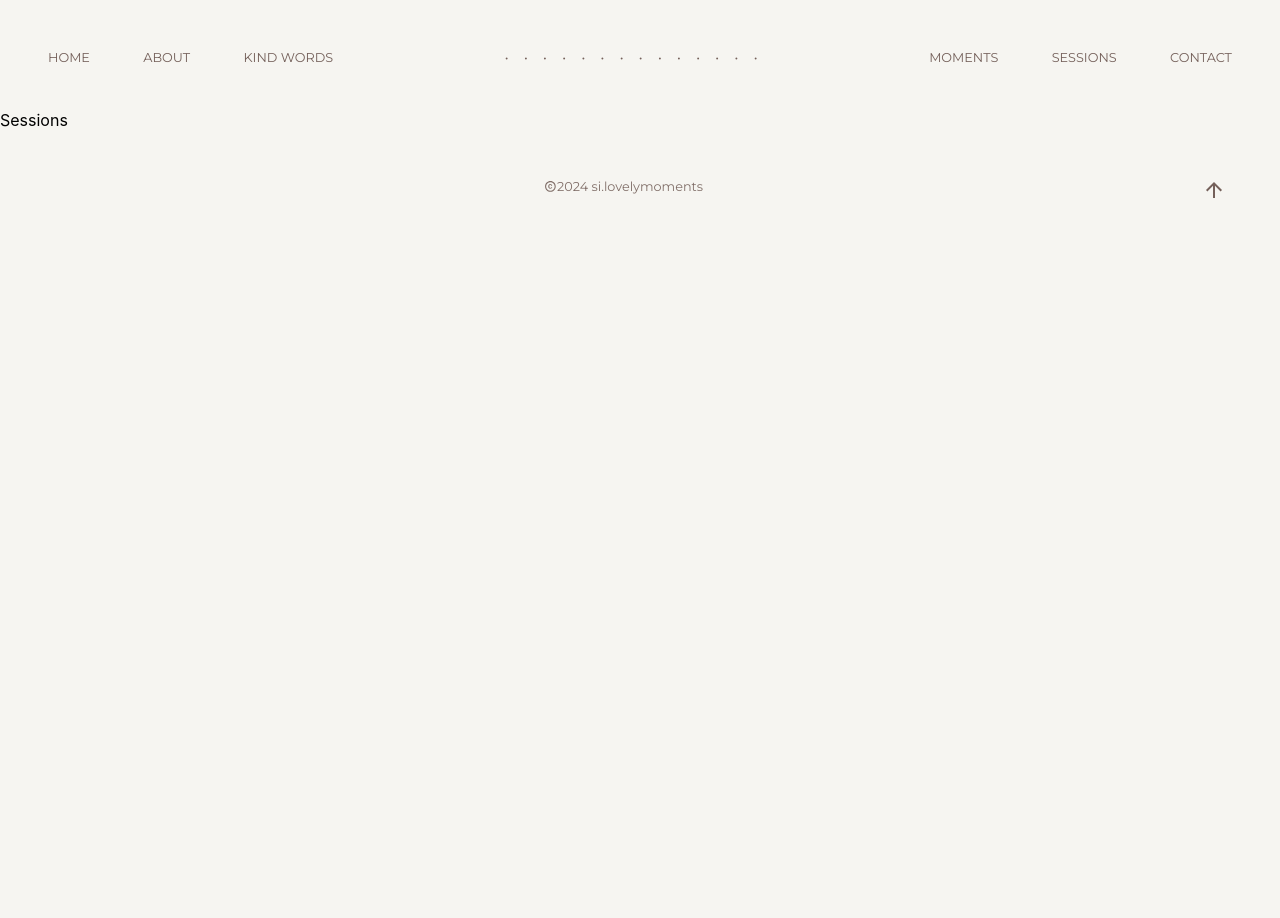
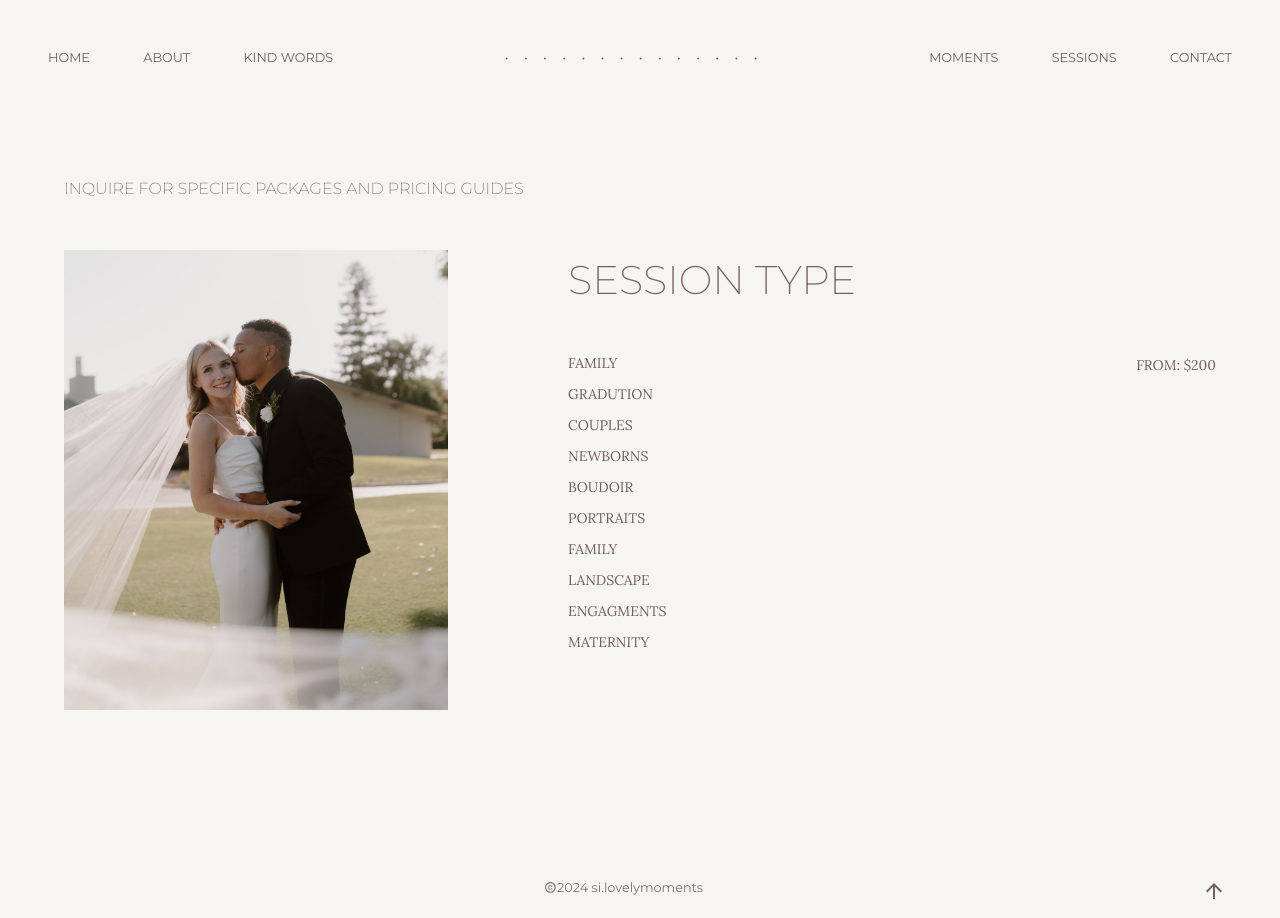
Before and after one commit to jsshigham/silovelymoments, a React (Vite) app: page /sessions in a window 1280 px wide. Before the commit the page ends 800 px from the top, so only its background shows below. Built offline with nearby package versions, Linux system fonts and the light colour scheme; the HTML template or start-up script is replaced by a standard one.

Commit message:
sessions page detail and style

```diff
--- a/src/App.tsx
+++ b/src/App.tsx
@@ -2,10 +2,10 @@ import NavBar from "./components/NavBar";
 import { BrowserRouter as Router, Routes, Route } from "react-router-dom";
 import Home from "./pages/Home/Home";
 import About from "./pages/About/About";
-import Contact from "./pages/Contact";
+import Contact from "./pages/Contact/Contact";
 import KindWords from "./pages/KindWords/KindWords";
 import Moments from "./pages/Moments/Moments";
-import Sessions from "./pages/Sessions";
+import Sessions from "./pages/Sessions/Sessions";
 import { MyContextProvider } from "./MyContext";
 import { Footer } from "./components/Footer";
 
--- a/src/index.css
+++ b/src/index.css
@@ -21,8 +21,8 @@
   --button-text: #ffffff;
   --button-background-hover: #826b64;
   --button-text-hover: #ffffff;
-  --primary-font-family: "Montserrat", sans-serif,
-  --secondary-font-family: "Lora", serif,
+  --primary-font-family: "Montserrat", sans-serif;
+  --secondary-font-family: "Lora", serif;
 }
 
 body {
--- a/src/pages/Moments/moments.css
+++ b/src/pages/Moments/moments.css
@@ -52,7 +52,7 @@
 }
 
 .momentsLogo {
-  max-width: 80vw;
+  max-width: 90vw;
 }
 
 @media screen and (max-width: 1023px) {
--- a/src/pages/Sessions.tsx
+++ /dev/null
@@ -1,5 +0,0 @@
-function Sessions() {
-  return <div>Sessions</div>;
-}
-
-export default Sessions;
--- /dev/null
+++ b/src/pages/Sessions/Sessions.tsx
@@ -0,0 +1,50 @@
+import "./sessions.css";
+
+function Sessions() {
+  const sessionTypes: string[] = [
+    "FAMILY",
+    "GRADUTION",
+    "COUPLES",
+    "NEWBORNS",
+    "BOUDOIR",
+    "PORTRAITS",
+    "FAMILY",
+    "LANDSCAPE",
+    "ENGAGMENTS",
+    "MATERNITY",
+  ];
+
+  return (
+    <main>
+      <section className="sessionsSection1">
+        <h6 className="sessionsHeading">
+          INQUIRE FOR SPECIFIC PACKAGES AND PRICING GUIDES
+        </h6>
+        <div className="section1Grid">
+          <div className="section1ImgDiv">
+            <img
+              className="section1Img"
+              src="/sessionsPage/section1Img.jpeg"
+              alt="Couple on Wedding Day"
+            />
+          </div>
+
+          <div className="section1TitleAndTypes">
+            <h2 className="section1Title">SESSION TYPE</h2>
+            <div className="section1SessionTypes">
+              {sessionTypes.map((type) => (
+                <span>{type}</span>
+              ))}
+            </div>
+          </div>
+          <div>
+            <div className="height"></div>
+            <span className="pricing">FROM: $200</span>
+          </div>
+        </div>
+      </section>
+    </main>
+  );
+}
+
+export default Sessions;
--- /dev/null
+++ b/src/pages/Sessions/sessions.css
@@ -0,0 +1,96 @@
+.sessionsHeading {
+  font-weight: 200;
+  font-size: 1em;
+  padding-top: 2em;
+}
+
+.sessionsSection1 {
+  width: 90vw;
+  display: flex;
+  flex-direction: column;
+  justify-content: center;
+  align-items: flex-start;
+}
+
+.section1Grid {
+  width: 100%;
+  display: flex;
+  justify-content: space-between;
+}
+
+.section1ImgDiv {
+  height: 30vw;
+  width: 30vw;
+  overflow: hidden;
+  display: relative;
+}
+
+.section1Img {
+  width: 30vw;
+  top: -20%;
+  object-fit: cover;
+  position: relative;
+}
+
+.section1TitleAndTypes {
+  width: 35vw;
+  display: flex;
+  flex-direction: column;
+  align-items: flex-start;
+}
+
+.section1Title {
+  height: 8vw;
+  font-weight: 200;
+  font-size: 2.5em;
+  margin-block-start: unset;
+  margin-block-end: unset;
+}
+
+.section1SessionTypes {
+  display: flex;
+  flex-direction: column;
+  align-items: flex-start;
+  gap: 10px;
+  grid-column: 2 / span 1;
+  grid-row: 2 / span 1;
+  font-size: min(0.875rem, 1rem + -0.14vh);
+  font-family: var(--secondary-font-family);
+}
+
+.height {
+  height: 8vw;
+}
+
+.pricing {
+  font-family: var(--secondary-font-family);
+  font-size: min(0.875rem, 1rem + -0.14vh);
+}
+
+@media screen and (max-width: 1375px) {
+  .section1ImgDiv {
+    height: unset;
+  }
+}
+
+@media screen and (max-width: 1023px) {
+  .section1ImgDiv {
+    width: 90vw;
+    height: 90vw;
+  }
+  .section1Img {
+    width: 100%;
+  }
+  .section1Grid {
+    flex-direction: column;
+    justify-content: center;
+    align-items: center;
+    gap: 1em;
+  }
+  .section1TitleAndTypes {
+    width: 100%;
+    justify-content: flex-start;
+    align-items: flex-start;
+    gap: 2em;
+  }
+}
```
Also changed, not shown: public/sessionsPage/section1Img.jpeg (added), src/pages/Contact/Contact.tsx (renamed from src/pages/Contact.tsx).
